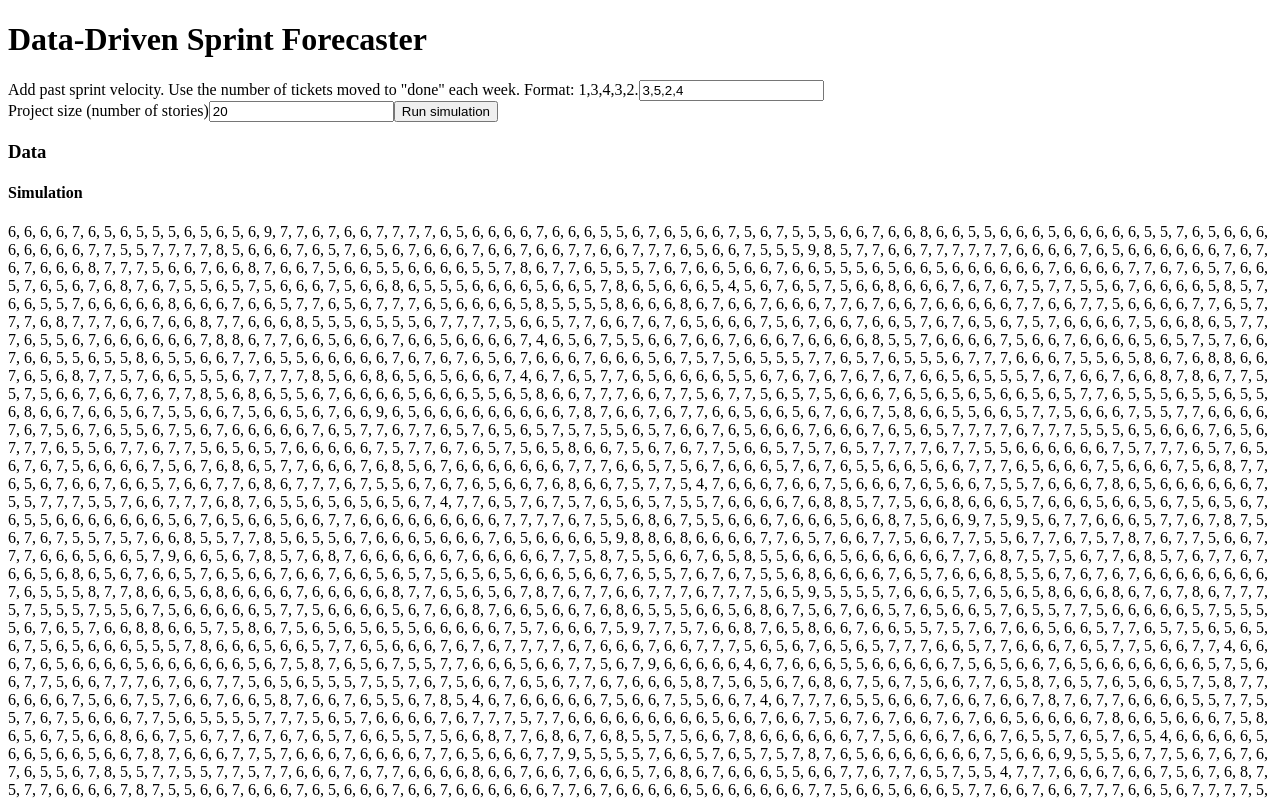
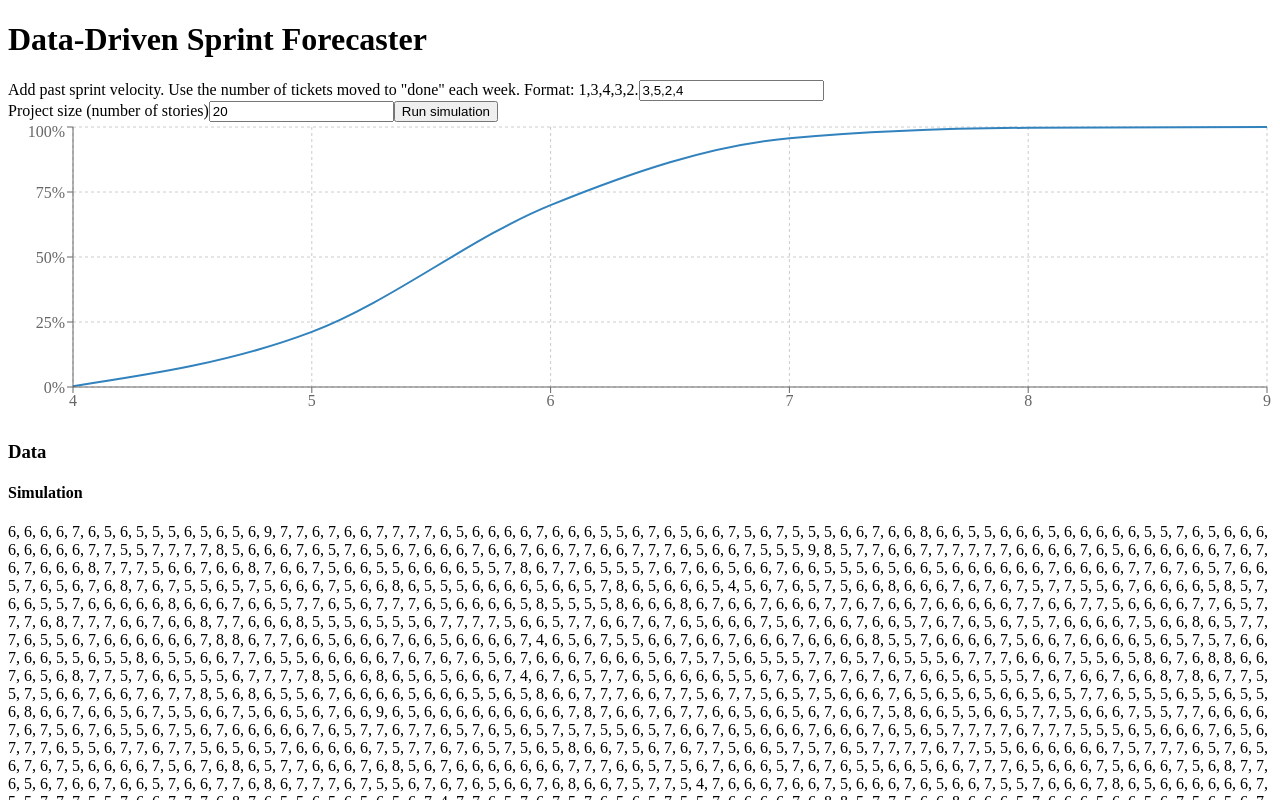
Before and after one commit to ZakLaughton/monte-carlo-forecaster, a React (Vite) app: page / in a window 1280 px wide. Both pictures are taken after a click on the button "Run simulation". Shown: the top 800 px of the page. Built offline with nearby package versions, Linux system fonts and the light colour scheme.

Commit message:
refactor DeliveryOddsChart to use LineChart and update props for data

```diff
--- a/src/App.tsx
+++ b/src/App.tsx
@@ -1,9 +1,10 @@
-import { useState } from "react";
+import { useMemo, useState } from "react";
 import "./App.css";
 import { SimulationForm } from "./components/SimulationForm";
 import { simulateDeliveryWeeks } from "./utils/monte-carlo";
 import { ForecastResults } from "./components/ForecastResults";
 import { DeliveryOddsChart } from "./components/DeliveryOddsChart";
+import { toOddsByWeek } from "./utils/stats";
 
 function App() {
   const [simulationResults, setSimulationResults] = useState<number[]>([]);
@@ -18,12 +19,17 @@ function App() {
     setSimulationResults(simulatedLengths);
   };
 
+  const oddsByWeek = useMemo(
+    () => toOddsByWeek(simulationResults),
+    [simulationResults],
+  );
+
   return (
     <div>
       <h1>Data-Driven Sprint Forecaster</h1>
       <SimulationForm onRun={runSimulation} />
+      {oddsByWeek.length > 0 && <DeliveryOddsChart data={oddsByWeek} />}
       <ForecastResults data={simulationResults} />
-      <DeliveryOddsChart />
     </div>
   );
 }
--- a/src/components/DeliveryOddsChart.tsx
+++ b/src/components/DeliveryOddsChart.tsx
@@ -1,28 +1,36 @@
 import {
-  BarChart,
-  Bar,
+  LineChart,
+  Line,
   XAxis,
   YAxis,
   Tooltip,
   ResponsiveContainer,
+  CartesianGrid,
 } from "recharts";
 
-const demo = [
-  { weeks: 1, p: 0.1 },
-  { weeks: 2, p: 0.2 },
-  { weeks: 3, p: 0.7 },
-];
+type Props = {
+  data: { weeks: number; p: number }[];
+};
 
-export function DeliveryOddsChart() {
+export function DeliveryOddsChart({ data }: Props) {
   return (
     <div style={{ width: "100%", height: 300 }}>
       <ResponsiveContainer>
-        <BarChart data={demo}>
+        <LineChart data={data}>
+          <CartesianGrid strokeDasharray="3 3" />
           <XAxis dataKey="weeks" />
-          <YAxis />
-          <Tooltip />
-          <Bar dataKey="p" />
-        </BarChart>
+          <YAxis
+            domain={[0, 1]}
+            tickFormatter={(v) => `${Math.round(v * 100)}%`}
+          />
+          <Tooltip
+            formatter={(value?: number) =>
+              value == null ? "" : `${(value * 100).toFixed(1)}%`
+            }
+            labelFormatter={(label) => `By week ${label}`}
+          />
+          <Line type="monotone" dataKey="p" strokeWidth={2} dot={false} />
+        </LineChart>
       </ResponsiveContainer>
     </div>
   );
```
